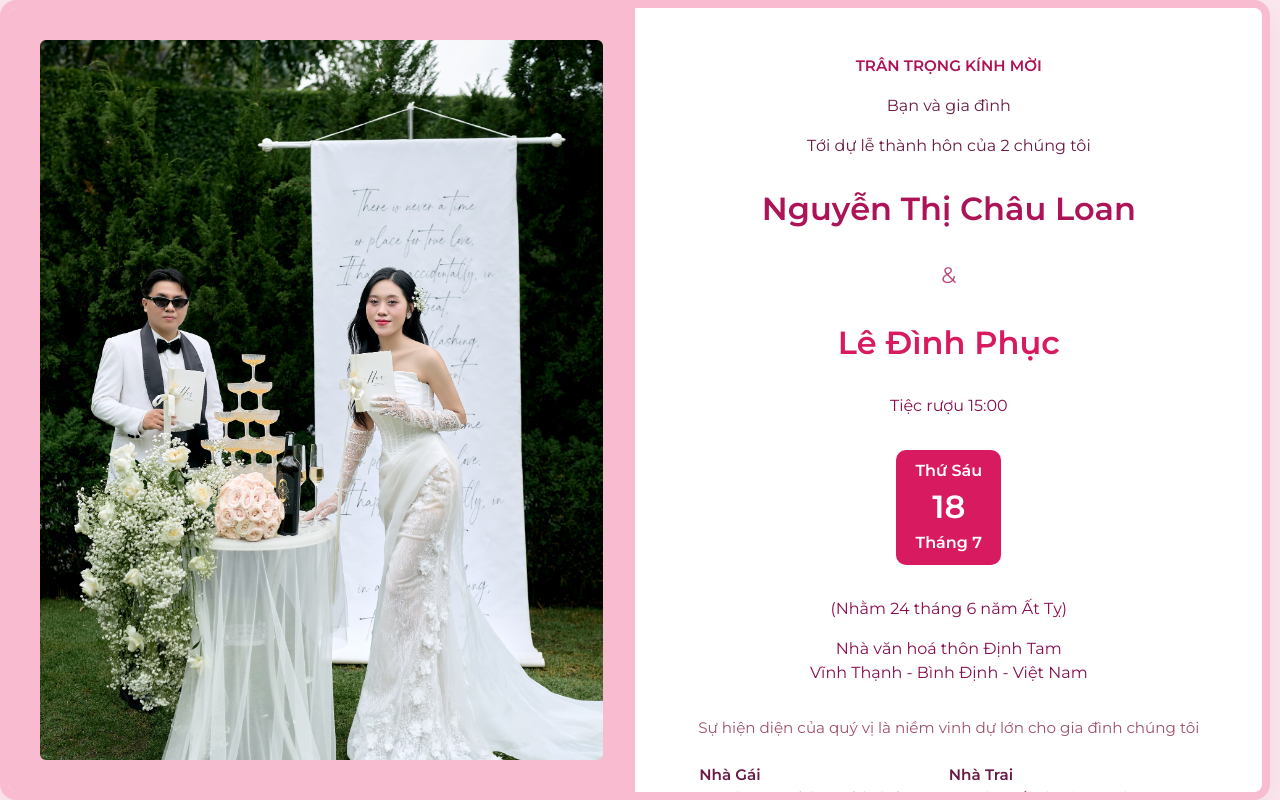
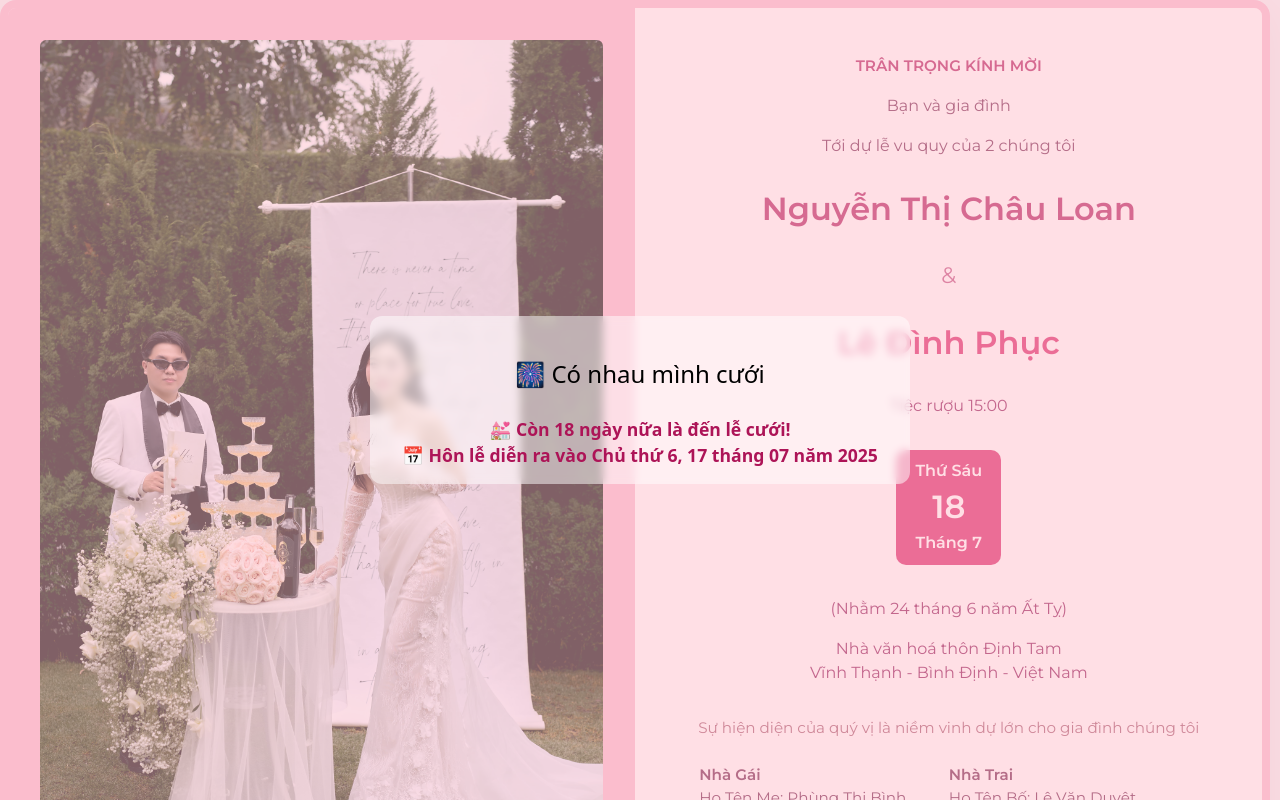
Before and after one commit to LauvEdward/wedding-loan, a React (Vite) app: page / in a window 1280 px wide. Shown: the top 800 px of the page. Built offline with nearby package versions, Linux system fonts and the light colour scheme.

Commit message:
overplay play music

```diff
--- a/src/App.tsx
+++ b/src/App.tsx
@@ -1,41 +1,46 @@
-import { useEffect, useRef } from 'react'
+import { useRef, useState } from 'react'
 import WeddingCard from './WeddingCard'
-import WeddingGallery from "./WeddingGallery.tsx";
-import QRCodeSection from "./QRCodeSection.tsx";
-import WeddingEvents from "./WeddingEvents.tsx";
+import WeddingGallery from "./WeddingGallery.tsx"
+import QRCodeSection from "./QRCodeSection.tsx"
+import WeddingEvents from "./WeddingEvents.tsx"
+import './MusicOverlay.css'
+import Countdown from "./Countdown.tsx";
 
 function App() {
   const audioRef = useRef<HTMLAudioElement>(null)
+  const [overlayVisible, setOverlayVisible] = useState(true)
 
-    useEffect(() => {
-        const tryPlayMusic = () => {
+  const handleOverlayClick = () => {
+    // Phát nhạc nếu audio tồn tại
     if (audioRef.current) {
-                audioRef.current.volume = 0.5
       audioRef.current.play().catch((err) => {
-                    console.log('Chặn autoplay:', err.message)
+        console.warn('Trình duyệt chặn autoplay:', err)
       })
     }
-            document.removeEventListener('click', tryPlayMusic)
+    // Ẩn overlay
+    setOverlayVisible(false)
   }
 
-        // Gắn sự kiện click đầu tiên
-        document.addEventListener('click', tryPlayMusic)
-    }, [])
-
   return (
-        <div style={{ backgroundColor: '#fde7ef' }}>
-            <audio
-                ref={audioRef}
-                loop
-                preload="auto"
-                style={{ display: 'none' }}
-            >
+    <div style={{ backgroundColor: '#f5f8fa' }}>
+      <audio ref={audioRef} loop controls={false} preload="auto" style={{ display: 'none' }}>
         <source src="./audio/wedding-music.mp3" type="audio/mp3" />
         Trình duyệt không hỗ trợ phát nhạc.
       </audio>
+
+      {overlayVisible && (
+        <div className="music-overlay" onClick={handleOverlayClick}>
+          <div className="overlay-content">
+            <p>🎆 Có nhau mình cưới</p>
+            <Countdown />
+          </div>
+        </div>
+      )}
+
+      {/*<WeddingIntroText />*/}
       <WeddingCard />
+      <WeddingGallery />
       <WeddingEvents />
-            <WeddingGallery />
       <QRCodeSection />
     </div>
   )
--- /dev/null
+++ b/src/Countdown.css
@@ -0,0 +1,8 @@
+.countdown {
+    margin-top: 1rem;
+    font-size: 1.1rem;
+    font-weight: bold;
+    color: #ad1457;
+    animation: fadeIn 1s ease;
+    text-align: center;
+}
--- /dev/null
+++ b/src/Countdown.tsx
@@ -0,0 +1,30 @@
+import { useEffect, useState } from 'react'
+import './Countdown.css'
+
+const targetDate = new Date('2025-07-18T00:00:00')
+
+const Countdown = () => {
+  const [daysLeft, setDaysLeft] = useState(0)
+
+  useEffect(() => {
+    const updateCountdown = () => {
+      const now = new Date()
+      const diff = targetDate.getTime() - now.getTime()
+      const days = Math.ceil(diff / (1000 * 60 * 60 * 24))
+      setDaysLeft(days)
+    }
+
+    updateCountdown()
+    const interval = setInterval(updateCountdown, 1000 * 60) // cập nhật mỗi phút
+    return () => clearInterval(interval)
+  }, [])
+
+  return (
+    <div className="countdown">
+      💒 Còn {daysLeft} ngày nữa là đến lễ cưới!<br />
+      📅 Hôn lễ diễn ra vào Chủ thứ 6, 17 tháng 07 năm 2025
+    </div>
+  )
+}
+
+export default Countdown
--- /dev/null
+++ b/src/MusicOverlay.css
@@ -0,0 +1,23 @@
+.music-overlay {
+    position: fixed;
+    top: 0;
+    left: 0;
+    right: 0;
+    bottom: 0;
+    background: rgba(255, 192, 203, 0.5);
+    color: black;
+    z-index: 9999;
+    display: flex;
+    justify-content: center;
+    align-items: center;
+    cursor: pointer;
+}
+
+.overlay-content {
+    font-size: 1.5rem;
+    text-align: center;
+    padding: 1rem 2rem;
+    background: rgba(255, 255, 255, 0.5);
+    border-radius: 12px;
+    backdrop-filter: blur(4px);
+}
--- /dev/null
+++ b/src/MusicOverlay.tsx
@@ -0,0 +1,23 @@
+import { useEffect, useState } from 'react'
+import './MusicOverlay.css'
+
+const MusicOverlay = () => {
+  const [visible, setVisible] = useState(true)
+
+  useEffect(() => {
+    const timer = setTimeout(() => setVisible(false), 10000)
+    return () => clearTimeout(timer)
+  }, [])
+
+  if (!visible) return null
+
+  return (
+    <div className="music-overlay">
+      <div className="overlay-content">
+        🎵 Có nhau mình cưới
+      </div>
+    </div>
+  )
+}
+
+export default MusicOverlay
--- a/src/WeddingCard.css
+++ b/src/WeddingCard.css
@@ -2,7 +2,6 @@
     display: flex;
     flex-direction: row;
     width: 98vw;
-    height: 98vh;
     background: #fce4ec; /* nền hồng nhạt */
     font-family: 'Montserrat', sans-serif;
     border: 8px solid #f8bbd0;
--- a/src/WeddingCard.tsx
+++ b/src/WeddingCard.tsx
@@ -15,7 +15,7 @@ function WeddingCard() {
             <div className="invitation-page right-page">
                 <p className="intro">TRÂN TRỌNG KÍNH MỜI</p>
                 <p className="intro-sub">Bạn và gia đình</p>
-                <p className="desc">Tới dự lễ thành hôn của 2 chúng tôi</p>
+                <p className="desc">Tới dự lễ vu quy của 2 chúng tôi</p>
                 <h2 className="name groom">Nguyễn Thị Châu Loan</h2>
                 <p className="and">&</p>
                 <h2 className="name bride">Lê Đình Phục</h2>
```
Also changed, not shown: 5 other files (tests, documents, lock files or other folders). Lines whose indentation alone changed are shown as unchanged.
